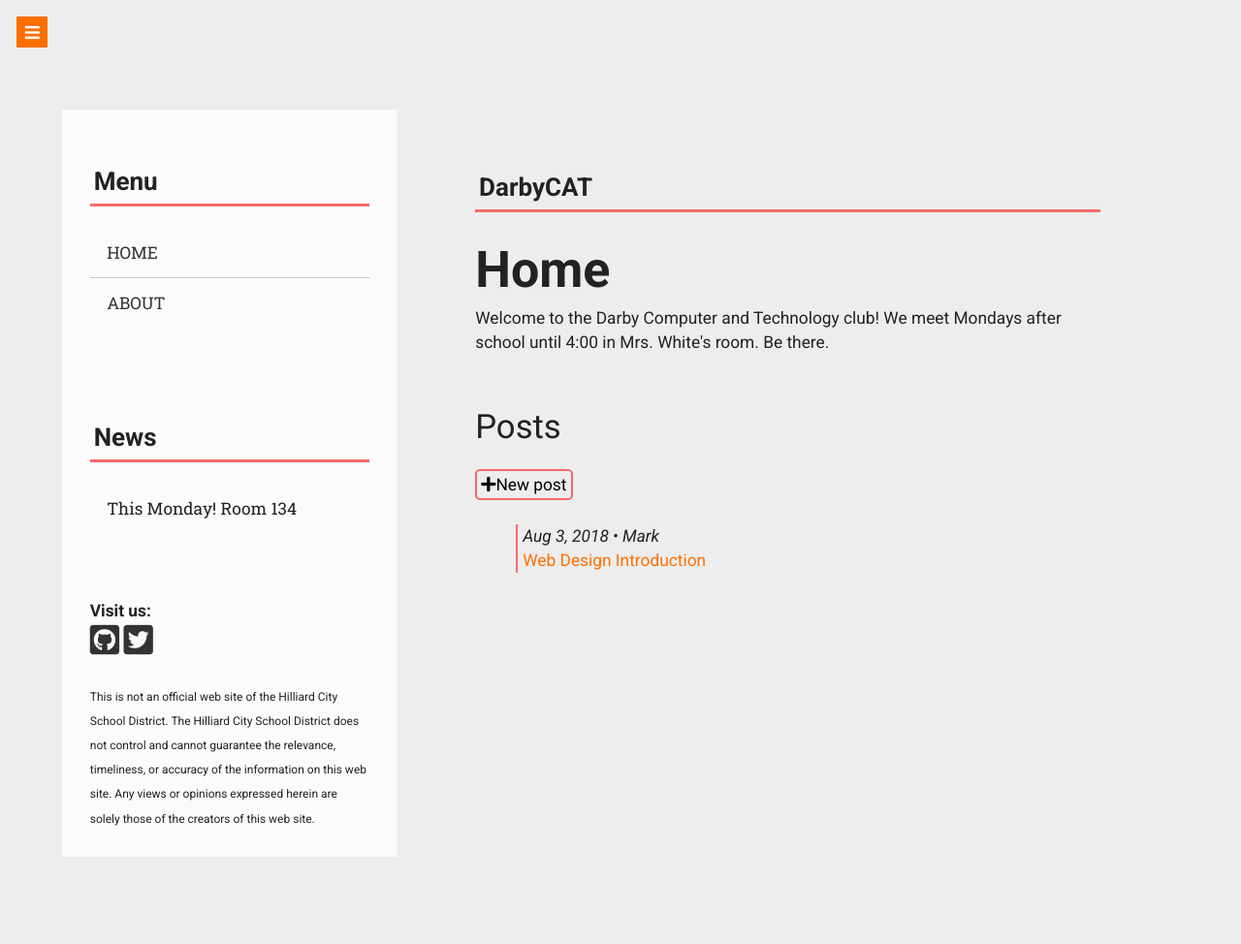
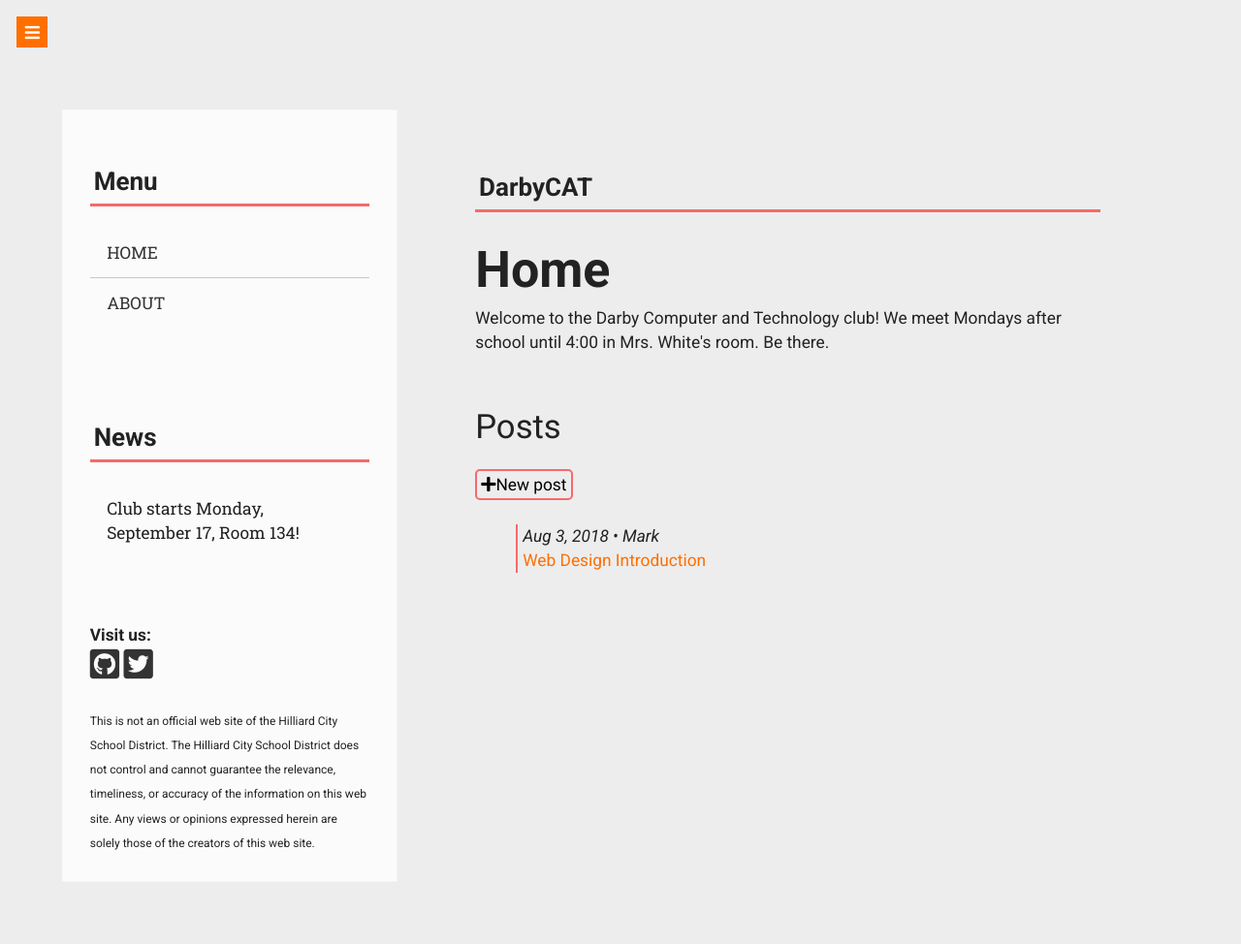
Before and after one commit to Joel4763/darbycat.github.io, a Jekyll site: the page built from index.html, in a window 1280 px wide. Shown: the whole page at 97% size. Built offline with Jekyll 4.4.1, drawn with Linux system fonts in a browser that asks for light colours; nearby versions of some CDN libraries; before the commit the page ends 948 px from its top, so only the background shows below that.

Commit message:
Update news.yml

```diff
--- a/_data/news.yml
+++ b/_data/news.yml
@@ -1 +1 @@
-- news: "This Monday! Room 134"
+- news: "Club starts Monday, September 17, Room 134!"
```
